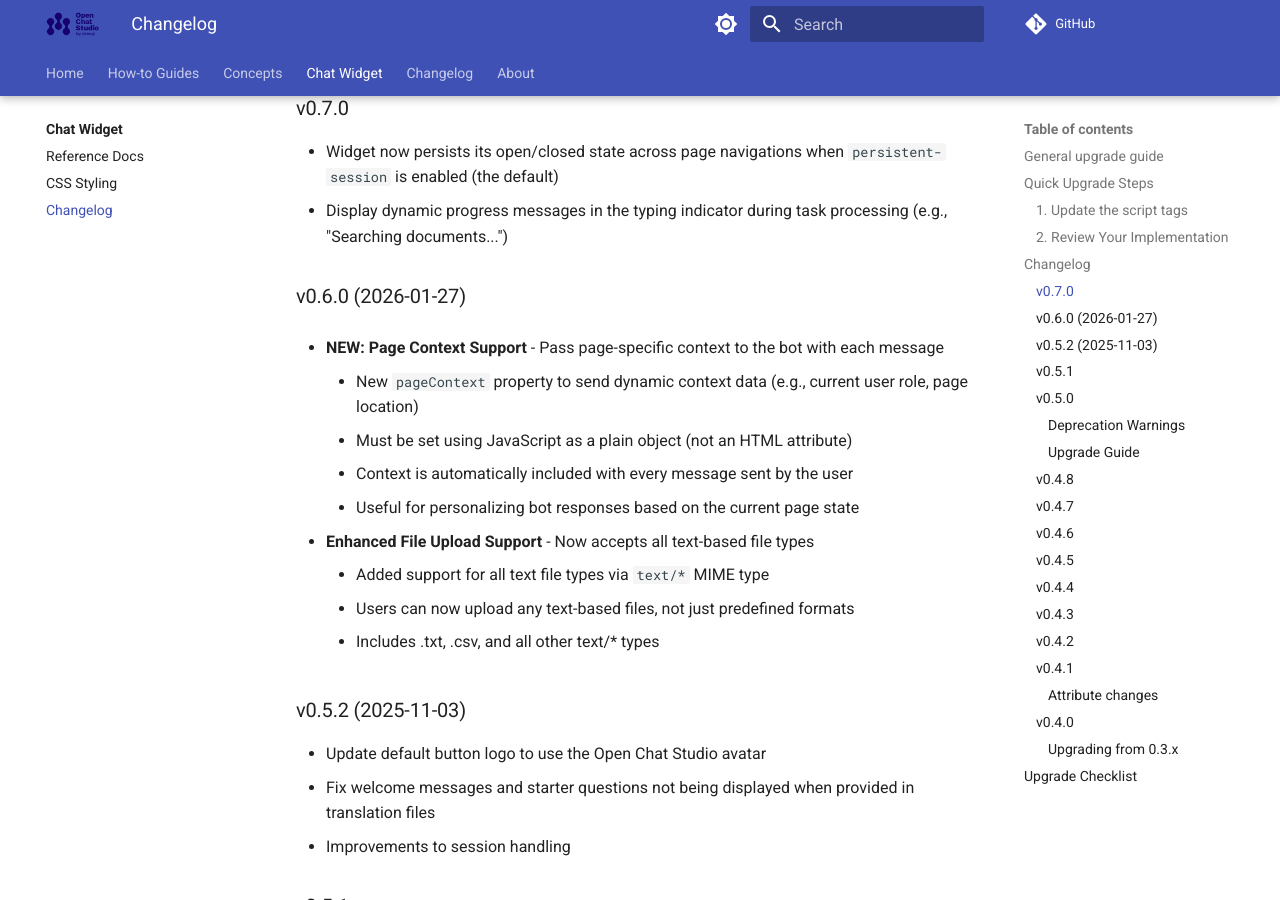
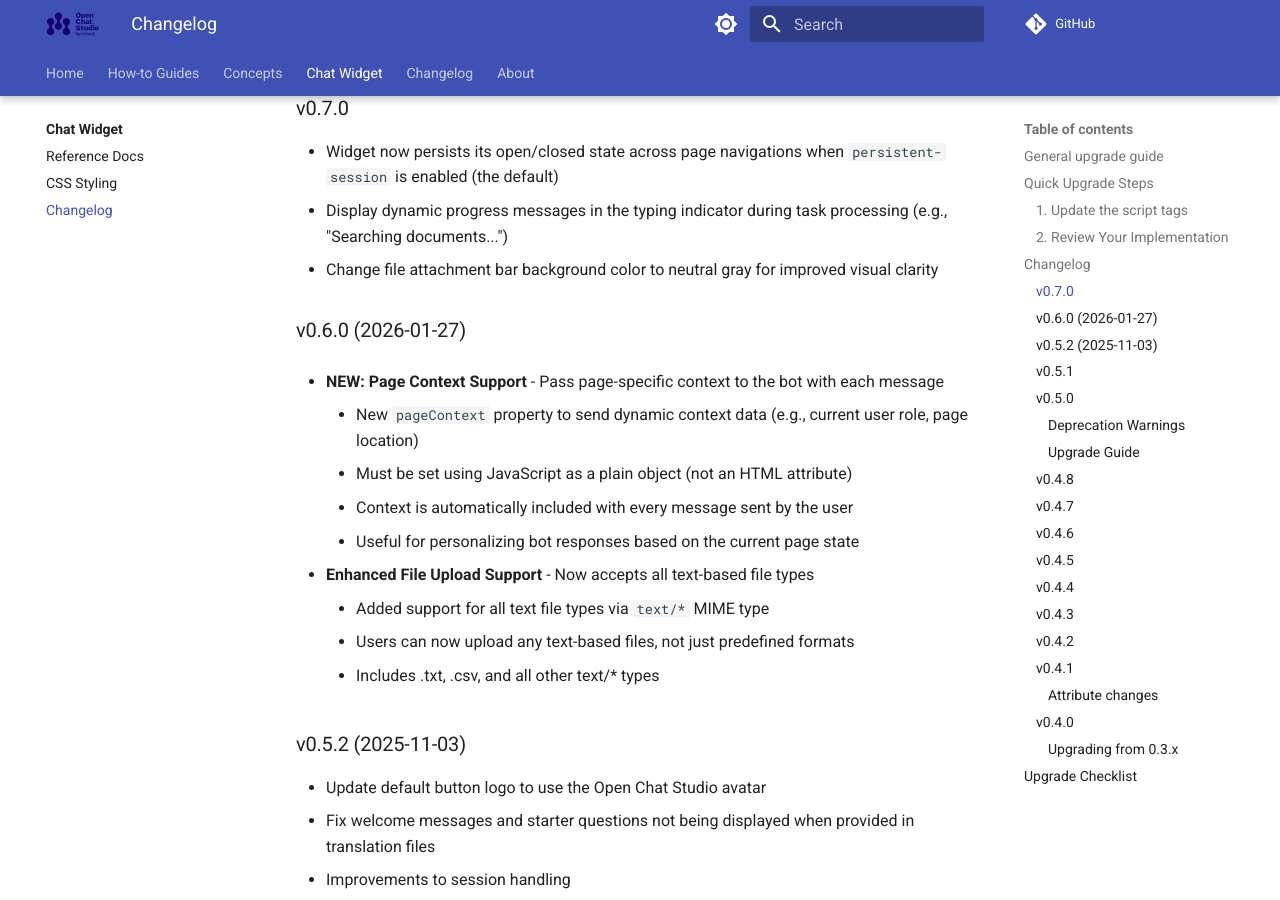
Before and after one commit to dimagi/open-chat-studio-docs, an MkDocs documentation site: the page built from docs/chat_widget/changelog.md, in a window 1280 px wide and 900 px high, scrolled down 752 px. Built offline with MkDocs 1.6.1 and Material for MkDocs 9.7.7, drawn with Linux system fonts in a browser that asks for light colours; a script that is not in the unit is left out; comment, search, counter and statistics services are not loaded.

Commit message:
update changelog and docs from OCS PR #2851

```diff
--- a/docs/chat_widget/changelog.md
+++ b/docs/chat_widget/changelog.md
@@ -26,6 +26,7 @@ Check your current HTML implementation and compare it with the [latest propertie
 
 * Widget now persists its open/closed state across page navigations when `persistent-session` is enabled (the default)
 * Display dynamic progress messages in the typing indicator during task processing (e.g., "Searching documents...")
+* Change file attachment bar background color to neutral gray for improved visual clarity
 
 ### v0.6.0 (2026-01-27)
 
```
